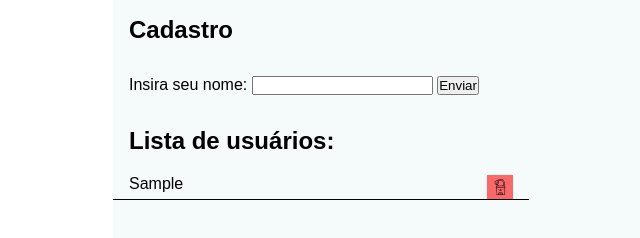
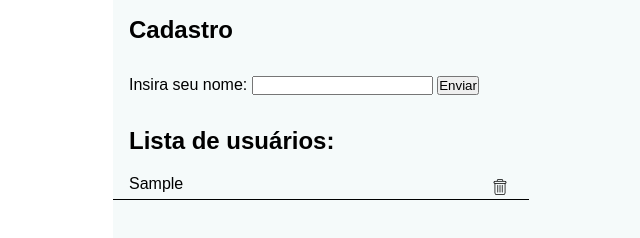
Before and after one commit to AdaFPC/LetsCode-811-modulo04, a plain HTML site: page index.html in a window 1280 px wide. Both pictures are taken after typing "Sample" into the empty fields and a click on the button "Enviar". Shown: the full height of the page, 79-719 px from the left. Drawn offline with Linux system fonts and the light colour scheme.

Commit message:
alteração de estilo

```diff
--- a/index.js
+++ b/index.js
@@ -17,7 +17,6 @@ form.onsubmit = (event) => {
     }
 
     const item = document.createElement('li')
-    const div = document.createElement('div')
     const span = document.createElement('span')
     const button = document.createElement('button')
     const id = `id-${contador}`
--- a/style.css
+++ b/style.css
@@ -37,8 +37,7 @@ li:nth-child(even){
 button.remove{
     width: 2vw;
     height: 3vh;
-    background: url(./trash-can.png) center no-repeat;
-    background-color: rgba(255, 0, 0, 0.575);
+    background: url(./delete.png) center no-repeat;
     border: none;
 
 }
```
Also changed, not shown: delete.png (added), trash-can.png (deleted).
